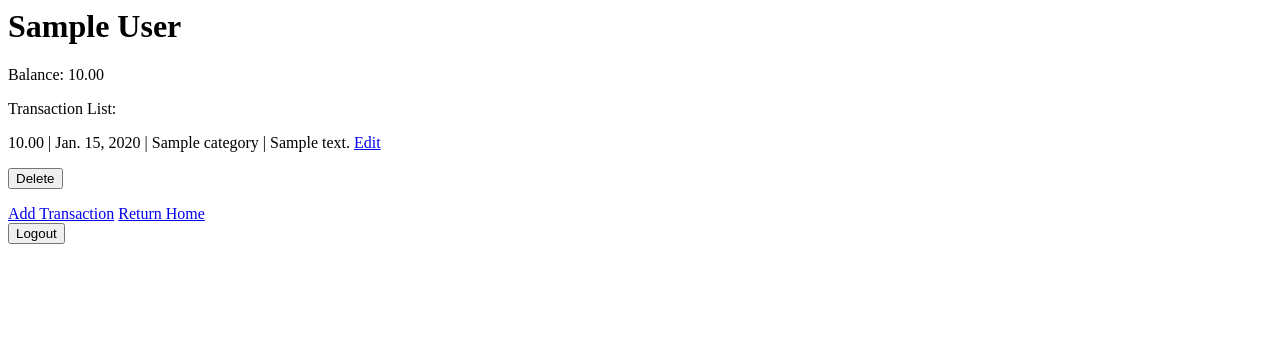
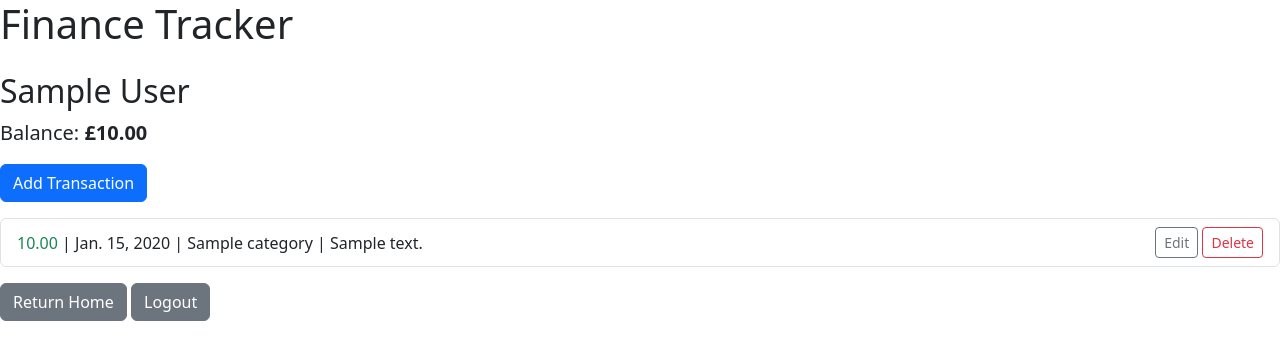
Before and after one commit to michaelb0506-dev/FinanceTracker, a Django app: page /accounts/1/ in a window 1280 px wide. Shown: the top 360 px of the page. Run offline with Django 5.2, Linux system fonts and the light colour scheme; a user stored in the database is signed in; tables that the repository leaves empty hold one stand-in row (values such as "Sample post").

Commit message:
Added base.html and Implemeted bootstrap css in HomePage and AccountPage

```diff
--- a/rango/templates/rango/accounts.html
+++ b/rango/templates/rango/accounts.html
@@ -1,33 +1,42 @@
-<h1> {{account}} </h1>
+{% extends 'rango/base.html' %}
 
-<p> Balance: {{account.balance}} </p>
+{% block content %}
+<div class="container mt-4"></div>
+    <h2> {{account}} </h2>
 
-<p> Transaction List:</p>
+    <p class="fs-5"> Balance:<strong> £{{account.balance}} </strong> </p>
 
-{% for transaction in transactions %}
-    <p>
-        {% if transaction.is_income %}
-            {{transaction.amount}}
-        {% else %}
-            -{{transaction.amount}}
-        {% endif %}
-         | {{transaction.date}} | {{transaction.category}} | {{transaction.description}}
+    <a href="{% url 'rango:add_transaction' account.id %}" class ="btn btn-primary mb-3"> Add Transaction</a>
 
-        <a href="{% url 'rango:edit_transaction' transaction.id %}"> Edit </a>
+    <div class="list-group mb-3">
+        {% for transaction in transactions %}
+            <div class="list-group-item d-flex justify-content-between align-items-center">
+                <div>
+                    {% if transaction.is_income %}
+                        <span class="text-success">{{transaction.amount}}</span>
+                    {% else %}
+                        <span class="text-danger">-{{transaction.amount}}</span>
+                    {% endif %}
+                    | {{transaction.date}} | {{transaction.category}} | {{transaction.description}}
+                </div>
+                <div>
+                    <a href="{% url 'rango:edit_transaction' transaction.id %}" class="btn btn-sm btn-outline-secondary"> Edit </a>
 
-        <form method="post" action="{% url 'rango:delete_transaction' transaction.id %}">
-            {% csrf_token %}
-            <button type="submit"> Delete </button>
-        </form>
+                    <form method="post" action="{% url 'rango:delete_transaction' transaction.id %}" class="d-inline">
+                        {% csrf_token %}
+                        <button type="submit" class="btn btn-sm btn-outline-danger"> Delete </button>
+                    </form>
+                </div>
 
-    </p>
-{% endfor %}
+            </div>
+        {% endfor %}
+    </div>
 
-<a href="{% url 'rango:add_transaction' account.id %}"> Add Transaction</a>
+    <a href = "{% url 'rango:home' %}" class="btn btn-secondary"> Return Home </a>
 
-<a href = "{% url 'rango:home' %}"> Return Home </a>
-
-<form method="post" action="{% url 'rango:logout' %}">
-    {% csrf_token %}
-    <button type="submit"> Logout </button>
-</form>
+    <form method="post" action="{% url 'rango:logout' %}" class="d-inline">
+        {% csrf_token %}
+        <button type="submit" class="btn btn-secondary"> Logout </button>
+    </form>
+</div>
+{% endblock %}
--- a/rango/templates/rango/add_transaction.html
+++ b/rango/templates/rango/add_transaction.html
@@ -1,3 +1,6 @@
+{% extends 'rango/base.html' %}
+
+{% block content %}
 <form method="post">
       {% csrf_token %}
       {{ transactionform}}
@@ -5,3 +8,4 @@
 
       <a href="{% url 'rango:create_category' account.id %}"> Add category</a>
 </form>
+{% endblock %}
--- /dev/null
+++ b/rango/templates/rango/base.html
@@ -0,0 +1,18 @@
+<!DOCTYPE html>
+<html lang="en">
+<head>
+    <meta charset="UTF-8">
+    <title>{% block title %}Finance Tracker{% endblock %}</title>
+    <link href="https://cdn.jsdelivr.net/npm/bootstrap@5.3.3/dist/css/bootstrap.min.css" rel="stylesheet">
+</head>
+<body>
+    <header>
+        <h1>Finance Tracker</h1>
+    </header>
+
+    {% block content %}
+    {% endblock %}
+
+    <script src="https://cdn.jsdelivr.net/npm/bootstrap@5.3.3/dist/js/bootstrap.bundle.min.js"></script>
+</body>
+</html>
--- a/rango/templates/rango/create_account.html
+++ b/rango/templates/rango/create_account.html
@@ -1,5 +1,9 @@
+{% extends 'rango/base.html' %}
+
+{% block content %}
 <form method="post">
       {% csrf_token %}
       {{ accountform}}
       <button type="submit"> Submit </button>
 </form>
+{% endblock %}
--- a/rango/templates/rango/create_category.html
+++ b/rango/templates/rango/create_category.html
@@ -1,5 +1,9 @@
+{% extends 'rango/base.html' %}
+
+{% block content %}
 <form method="post">
       {% csrf_token %}
       {{ categoryform}}
       <button type="submit"> Submit </button>
 </form>
+{% endblock %}
--- a/rango/templates/rango/edit_transaction.html
+++ b/rango/templates/rango/edit_transaction.html
@@ -1,5 +1,9 @@
+{% extends 'rango/base.html' %}
+
+{% block content %}
 <form method="post">
       {% csrf_token %}
       {{ transactionform}}
       <button type="submit"> Submit </button>
 </form>
+{% endblock %}
--- a/rango/templates/rango/login.html
+++ b/rango/templates/rango/login.html
@@ -1,3 +1,6 @@
+{% extends 'rango/base.html' %}
+
+{% block content %}
 <h1>Login</h1>
 
 {% if error %}
@@ -14,3 +17,4 @@
 </form>
 
 <a href = "{% url 'rango:signup' %}"> Create Account </a>
+{% endblock %}
--- a/rango/templates/rango/signup.html
+++ b/rango/templates/rango/signup.html
@@ -1,5 +1,9 @@
+{% extends 'rango/base.html' %}
+
+{% block content %}
 <form method="post">
       {% csrf_token %}
       {{ signupform }}
       <button type="submit"> Submit </button>
 </form>
+{% endblock %}
```
Also changed, not shown: rango/templates/rango/home.html (+18 -9 lines).
